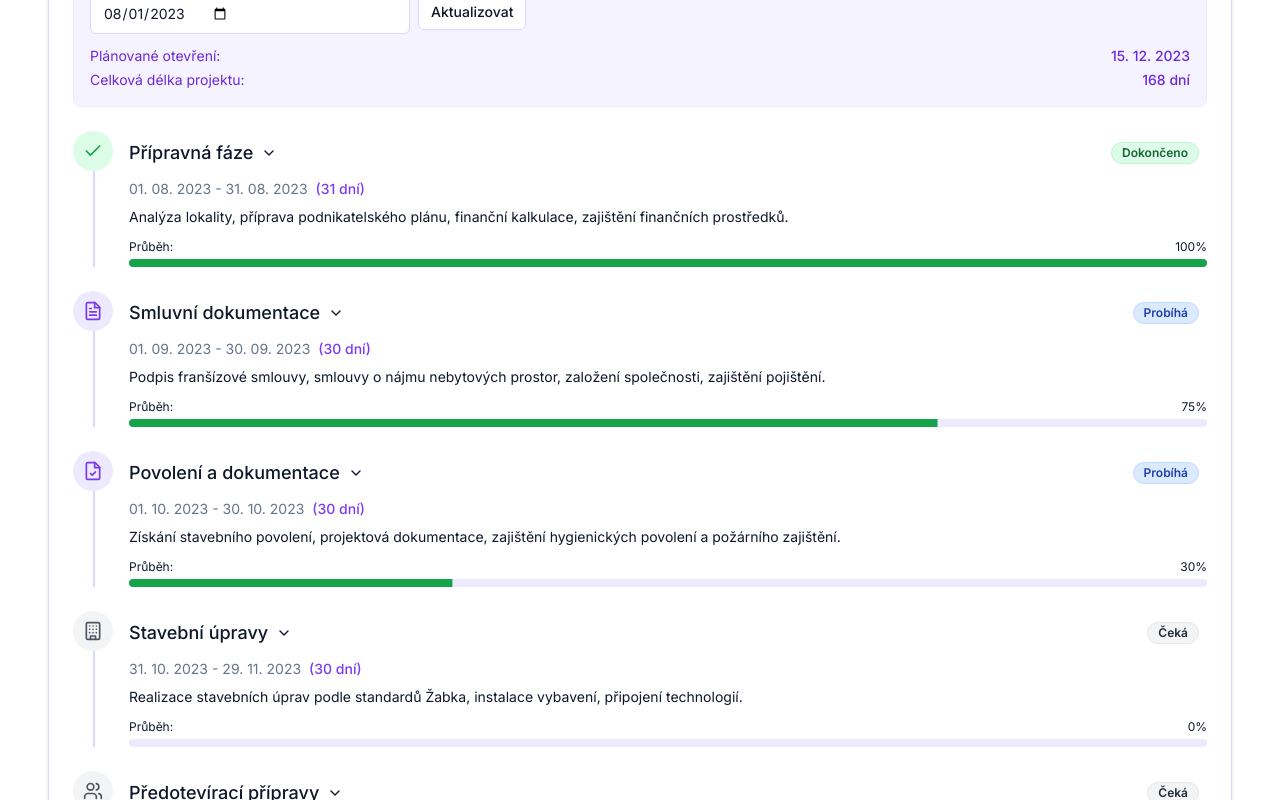
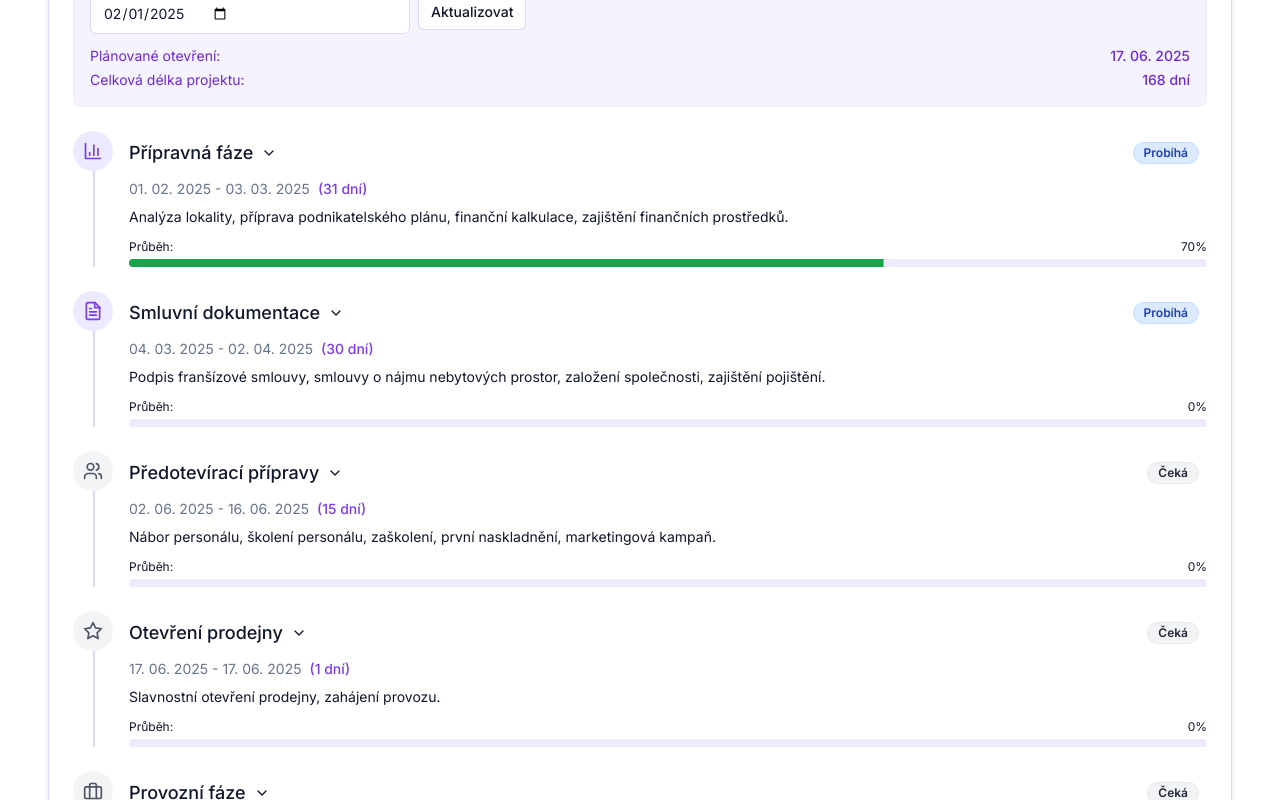
Before and after one commit to ishchuktaras/bussiness-plan, a Next.js app: page / in a window 1280 px wide. Shown: the part 9500-10300 px from the top of the page. Built offline with nearby package versions, Linux system fonts and the light colour scheme.

Commit message:
pROJECT TIMELINE ADD

```diff
--- a/components/project-timeline.tsx
+++ b/components/project-timeline.tsx
@@ -17,7 +17,7 @@ import {
   CheckCircle2,
   HelpCircle,
   Download,
-  Sparkle,
+  Star,
   Users,
 } from "lucide-react"
 import { Card, CardContent, CardDescription, CardFooter, CardHeader, CardTitle } from "@/components/ui/card"
@@ -32,7 +32,7 @@ import { Tooltip, TooltipContent, TooltipProvider, TooltipTrigger } from "@/comp
 import { MobileTabScroller } from "@/components/ui/mobile-tab-scroller"
 
 export default function ProjectTimeline() {
-  const [projectStartDate, setProjectStartDate] = useState<string>("2023-08-01")
+  const [projectStartDate, setProjectStartDate] = useState<string>("2025-02-01")
   const [isUpdating, setIsUpdating] = useState<boolean>(false)
   const [expandedPhase, setExpandedPhase] = useState<string | null>(null)
   const [expandedRisk, setExpandedRisk] = useState<string | null>(null)
@@ -80,15 +80,15 @@ export default function ProjectTimeline() {
       name: "Přípravná fáze",
       start: calculateDate(0),
       end: calculateDate(30),
-      progress: 100,
-      status: "completed",
+      progress: 70,
+      status: "in-progress",
       description:
         "Analýza lokality, příprava podnikatelského plánu, finanční kalkulace, zajištění finančních prostředků.",
       tasks: [
         { id: "task1", name: "Analýza lokality", deadline: calculateDate(7), completed: true },
         { id: "task2", name: "Příprava podnikatelského plánu", deadline: calculateDate(14), completed: true },
         { id: "task3", name: "Finanční kalkulace", deadline: calculateDate(21), completed: true },
-        { id: "task4", name: "Zajištění financování", deadline: calculateDate(30), completed: true },
+        { id: "task4", name: "Zajištění financování", deadline: calculateDate(30), completed: false },
       ],
       icon: <BarChart3 className="h-5 w-5" />,
       color: "bg-violet-100 text-violet-600",
@@ -98,54 +98,20 @@ export default function ProjectTimeline() {
       name: "Smluvní dokumentace",
       start: calculateDate(31),
       end: calculateDate(60),
-      progress: 75,
+      progress: 0,
       status: "in-progress",
       description:
         "Podpis franšízové smlouvy, smlouvy o nájmu nebytových prostor, založení společnosti, zajištění pojištění.",
       tasks: [
-        { id: "task5", name: "Podpis franšízové smlouvy", deadline: calculateDate(45), completed: true },
-        { id: "task6", name: "Smlouva o nájmu prostor", deadline: calculateDate(50), completed: true },
-        { id: "task7", name: "Založení společnosti", deadline: calculateDate(55), completed: true },
+        { id: "task5", name: "Podpis franšízové smlouvy", deadline: calculateDate(45), completed: false },
+        { id: "task6", name: "Smlouva o nájmu prostor", deadline: calculateDate(50), completed: false },
+        { id: "task7", name: "Založení OSVČ", deadline: calculateDate(55), completed: false },
         { id: "task8", name: "Zajištění pojištění", deadline: calculateDate(60), completed: false },
       ],
       icon: <FileText className="h-5 w-5" />,
       color: "bg-blue-100 text-blue-600",
     },
-    {
-      id: "permits",
-      name: "Povolení a dokumentace",
-      start: calculateDate(61),
-      end: calculateDate(90),
-      progress: 30,
-      status: "in-progress",
-      description:
-        "Získání stavebního povolení, projektová dokumentace, zajištění hygienických povolení a požárního zajištění.",
-      tasks: [
-        { id: "task9", name: "Projektová dokumentace", deadline: calculateDate(70), completed: true },
-        { id: "task10", name: "Stavební povolení", deadline: calculateDate(80), completed: false },
-        { id: "task11", name: "Hygienické povolení", deadline: calculateDate(85), completed: false },
-        { id: "task12", name: "Požární zajištění", deadline: calculateDate(90), completed: false },
-      ],
-      icon: <FileCheck className="h-5 w-5" />,
-      color: "bg-amber-100 text-amber-600",
-    },
-    {
-      id: "construction",
-      name: "Stavební úpravy",
-      start: calculateDate(91),
-      end: calculateDate(120),
-      progress: 0,
-      status: "pending",
-      description: "Realizace stavebních úprav podle standardů Žabka, instalace vybavení, připojení technologií.",
-      tasks: [
-        { id: "task13", name: "Stavební úpravy", deadline: calculateDate(105), completed: false },
-        { id: "task14", name: "Instalace vybavení", deadline: calculateDate(112), completed: false },
-        { id: "task15", name: "Připojení technologií", deadline: calculateDate(118), completed: false },
-        { id: "task16", name: "Kolaudace", deadline: calculateDate(120), completed: false },
-      ],
-      icon: <Building className="h-5 w-5" />,
-      color: "bg-orange-100 text-orange-600",
-    },
+
     {
       id: "pre-opening",
       name: "Předotevírací přípravy",
@@ -172,7 +138,7 @@ export default function ProjectTimeline() {
       status: "pending",
       description: "Slavnostní otevření prodejny, zahájení provozu.",
       tasks: [{ id: "task21", name: "Slavnostní otevření", deadline: calculateDate(136), completed: false }],
-      icon: <Sparkle className="h-5 w-5" />,
+      icon: <Star className="h-5 w-5" />, // Changed from Sparkles to Star
       color: "bg-green-100 text-green-600",
     },
     {
@@ -214,7 +180,7 @@ export default function ProjectTimeline() {
       completed: false,
       icon: <Building className="h-5 w-5" />,
     },
-    { date: calculateDate(136), name: "Otevření prodejny", completed: false, icon: <Sparkle className="h-5 w-5" /> },
+    { date: calculateDate(136), name: "Otevření prodejny", completed: false, icon: <Star className="h-5 w-5" /> }, // Changed from Sparkles to Star
     {
       date: calculateDate(167),
       name: "Stabilizace provozu",
@@ -520,7 +486,7 @@ export default function ProjectTimeline() {
       <div className="bg-gradient-to-r from-violet-500 to-purple-600 rounded-lg p-6 mb-6 text-white">
         <div className="flex flex-col md:flex-row justify-between items-start md:items-center">
           <div>
-            <h1 className="text-2xl md:text-3xl font-bold">Harmonogram Projektu Žabka</h1>
+            <h1 className="text-2xl md:text-3xl font-bold">Harmonogram Projektu</h1>
             <p className="mt-2 text-violet-100">
               Komplexní přehled časového plánu, fází, milníků a rizik projektu otevření franšízové prodejny
             </p>
--- a/package.json
+++ b/package.json
@@ -25,7 +25,7 @@
     "@radix-ui/react-tooltip": "^1.1.8",
     "class-variance-authority": "^0.4.0",
     "clsx": "^1.2.1",
-    "lucide-react": "0.105.0-alpha.4",
+    "lucide-react": "^0.105.0-alpha.4",
     "next": "^13.4.8",
     "next-themes": "^0.2.1",
     "react": "^18.2.0",
```
Also changed, not shown: 2 other files (tests, documents, lock files or other folders).
